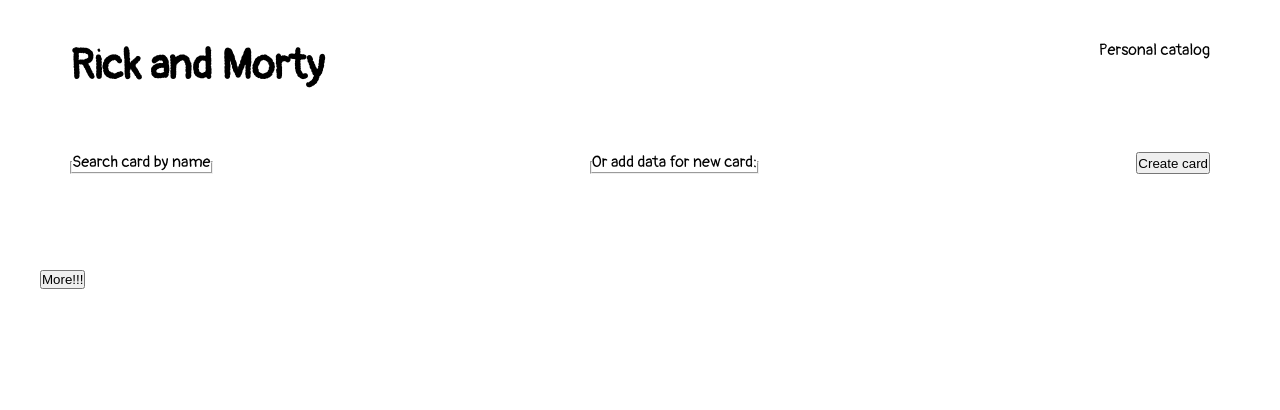
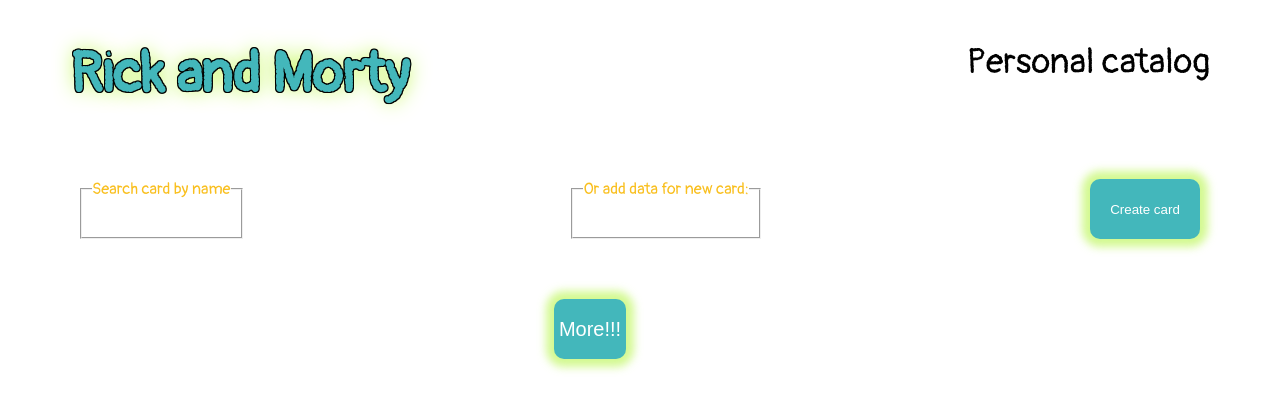
Before and after one commit to KeraSherton/Rick-and-Morty-cards, a plain HTML site: page index.html in a window 1280 px wide. Drawn offline with Linux system fonts and the light colour scheme; no server answers.

Commit message:
Add: style

```diff
--- a/css/style.css
+++ b/css/style.css
@@ -1,3 +1,12 @@
+:root{
+  --primary-color: #f9bf1e;
+  --primary-color--light: #f3eab8;
+  --secondary-color: #43b7bb ;
+  --secondary-color--light: #C1F752;
+
+}
+
+
 *, *::after, *::before{
     margin:0;
     padding:0;
@@ -24,7 +33,19 @@ body{
 .collection__heading{
     color: var(--secondary-color);
     text-align: center;
-    font-size: 42px;
+    font-size: 56px;
+    text-shadow: -1px -1px 0px #000,
+    0px -1px 0px #000,
+    1px -1px 0px #000,
+   -1px  0px 0px #000,
+    1px  0px 0px #000,
+   -1px  1px 0px #000,
+    0px  1px 0px #000,
+    1px  1px 0px #000,
+    0 0 20px var(--secondary-color--light);
+}
+.collection__subheader{
+  font-size: 35px;
 }
 .collection__content {
     display: grid;
@@ -32,6 +53,10 @@ body{
     grid-template-columns: repeat(auto-fit, minmax(300px, 2fr));
     justify-items: center;
     align-items: center;
+}
+.collection__footer{
+  display: flex;
+  justify-content: center;
 }
 .card__header{
     display: flex;
@@ -51,16 +76,61 @@ body{
 .panel{
   display: none;
 }
+.format{
+  margin: 10px;
+  padding: 10px
+}
+.button{
+  border: none;
+  border-radius: 10px;
+  background-color: var(--secondary-color);
+  color: white;
+  font-weight: 400;
+  margin:10px;
+  padding: 5px;
+  box-shadow: 0 0 8px 8px rgba(193, 247, 98, 0.7);
+}
+.button:hover{
+  color: var(--secondary-color--light);
+}
+.search{
+  color: var(--primary-color);
+}
+input{
+  background-color: var(--primary-color--light);
+  border: none;
+  border-radius: 10px;
+  padding: 5px;
+  margin: 2px;
+}
+.create{
+  max-width: 500px;
+  color: var(--primary-color);
+}
+#create-button{
+  width: 100px;
+  height: 50px;
+  align-self: center;
+}
+#save-button{
+  float: right;
+}
+#more-button{
+  height: 50px;
+  font-weight: 400;
+  font-size: 20px;
+  margin: 20px;
+}
 /*loader*/
 .lds-ripple {
     display: inline-block;
     position: relative;
-    width: 80px;
-    height: 80px;
+    width: 100px;
+    height: 100px;
   }
   .lds-ripple div {
     position: absolute;
-    border: 4px solid red;
+    border: 4px solid var(--secondary-color--light);
     opacity: 1;
     border-radius: 50%;
     animation: lds-ripple 1s cubic-bezier(0, 0.2, 0.8, 1) infinite;
```
